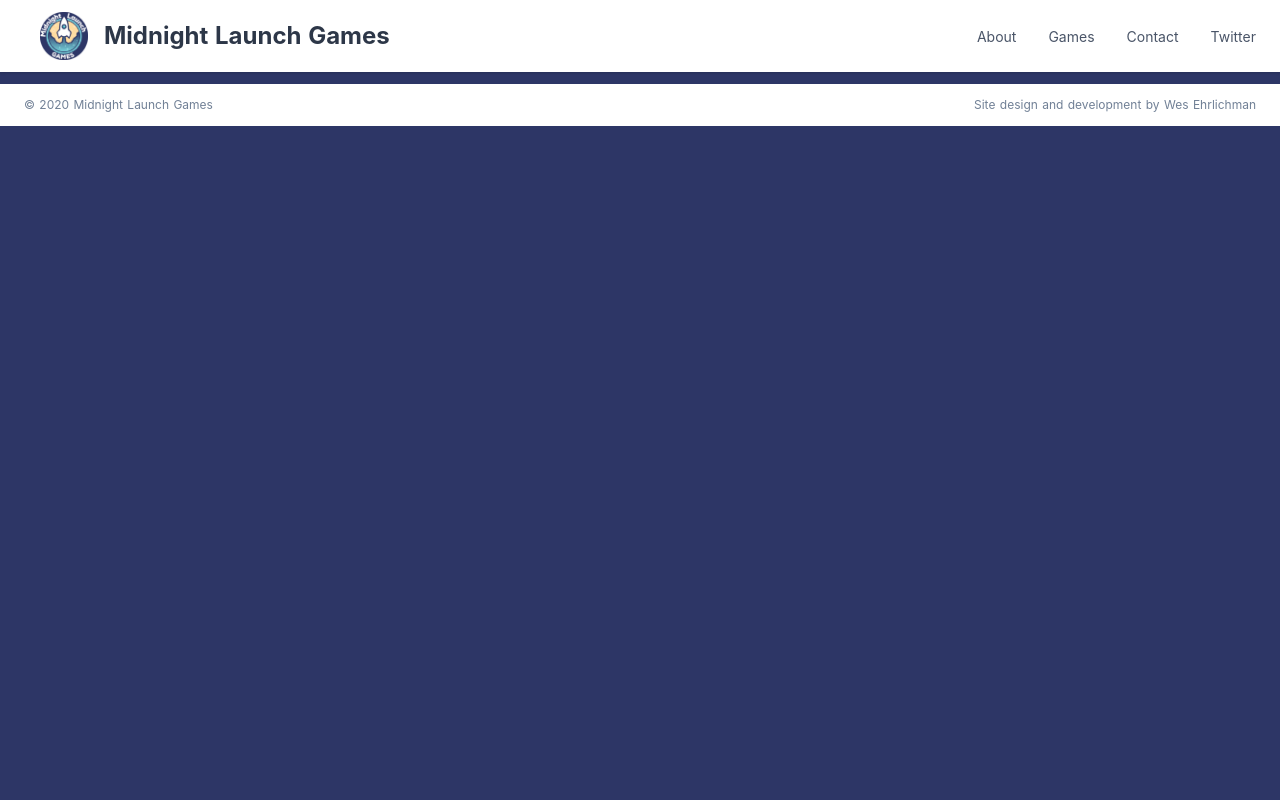
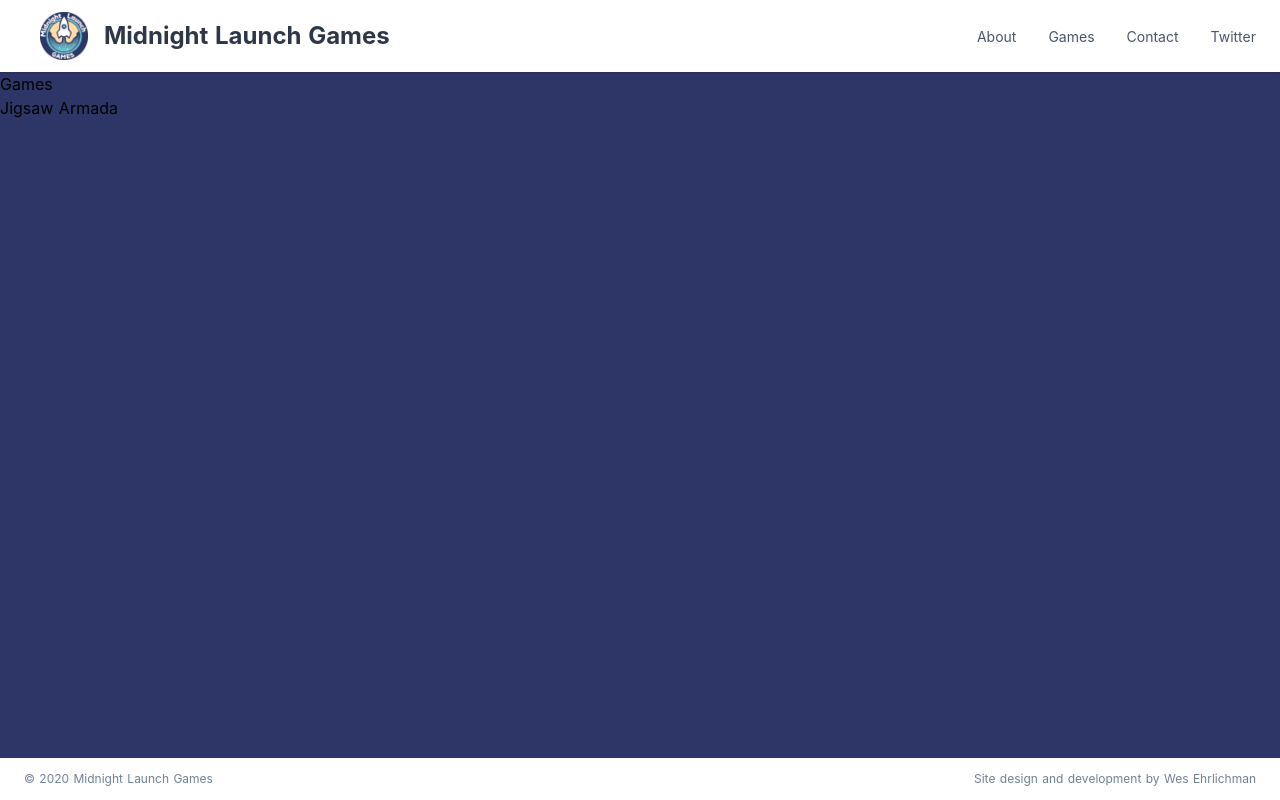
Before and after one commit to SuperWes/MidnightLaunchGamesSite, a Nuxt app: page /games in a window 1280 px wide. Built offline with nearby package versions, Linux system fonts and the light colour scheme.

Commit message:
Modified routes - Wes

```diff
--- a/components/AppLinks.vue
+++ b/components/AppLinks.vue
@@ -1,19 +1,20 @@
 <template>
   <div class="-mx-4 md:flex md:items-center">
     <a
-      href="#"
+      href="/"
       class="block mx-4 mt-2 md:mt-0 text-sm text-gray-700 capitalize hover:text-blue-600"
     >About</a>
     <a
-      href="#"
+      href="/games"
       class="block mx-4 mt-2 md:mt-0 text-sm text-gray-700 capitalize hover:text-blue-600"
     >Games</a>
     <a
-      href="#"
+      href="/contact"
       class="block mx-4 mt-2 md:mt-0 text-sm text-gray-700 capitalize hover:text-blue-600"
     >Contact</a>
     <a
-      href="#"
+      href="http://www.twitter.com/mnl_games"
+      target="_blank"
       class="block mx-4 mt-2 md:mt-0 text-sm text-gray-700 capitalize hover:text-blue-600"
     >Twitter</a>
   </div>
--- /dev/null
+++ b/pages/Contact.vue
@@ -0,0 +1,3 @@
+<template>
+    <h1>Contact</h1>
+</template>
--- /dev/null
+++ b/pages/games/index.vue
@@ -0,0 +1,6 @@
+<template>
+  <div>
+    <h1>Games</h1>
+    <a href="games/jigsawarmada">Jigsaw Armada</a>
+  </div>
+</template>
--- /dev/null
+++ b/pages/games/jigsawArmada/index.vue
@@ -0,0 +1,3 @@
+<template>
+    <h1>Jigsaw Armada</h1>
+</template>
```
